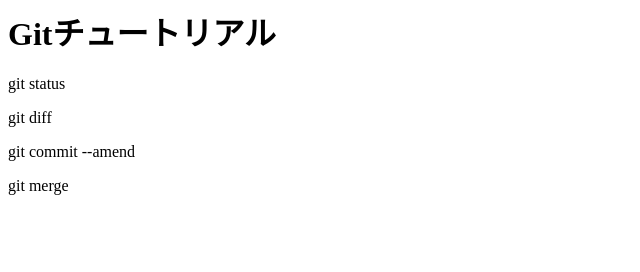
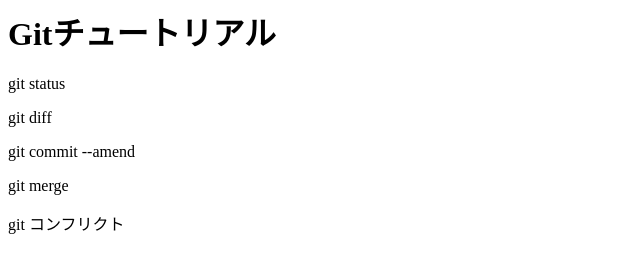
Before and after one commit to tadashi-shino/git_tutorial, a plain HTML site: page index.html in a window 1280 px wide. Shown: the whole page, without its empty margins (0-640 px from the left). Drawn offline with Linux system fonts and the light colour scheme.

Commit message:
コンフリクトを追記

```diff
--- a/index.html
+++ b/index.html
@@ -3,3 +3,4 @@
 <p>git diff</p>
 <p>git commit --amend</p>
 <p>git merge</p>
+<p>git コンフリクト</p>
```
